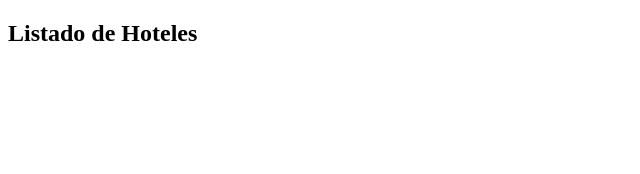
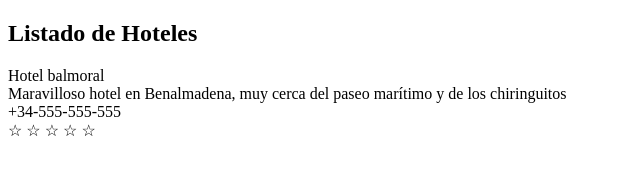
Before and after one commit to ramonrp/bootcampJS-, a plain HTML site: page 00-introduccion/index.html in a window 1280 px wide. Shown: the whole page, without its empty margins (0-640 px from the left). Drawn offline with Linux system fonts and the light colour scheme.

Commit message:
add html sctructure

```diff
--- a/00-introduccion/index.html
+++ b/00-introduccion/index.html
@@ -13,7 +13,20 @@
     <header>
         <h2>Listado de Hoteles</h2>
     </header>
-    <main></main>
+    <main>
+        <article class="hotel-item">
+            <div class="hotel-name">Hotel balmoral</div>
+            <div class="hotel-description">
+                Maravilloso hotel en Benalmadena, muy cerca del paseo marítimo y de los chiringuitos
+            </div>
+            <div class="hotel-number">
+                +34-555-555-555
+            </div>
+            <div class="rating">
+                &#9734; &#9734; &#9734; &#9734; &#9734;
+            </div>
+        </article>
+    </main>
 </body>
 
 </html>
```
